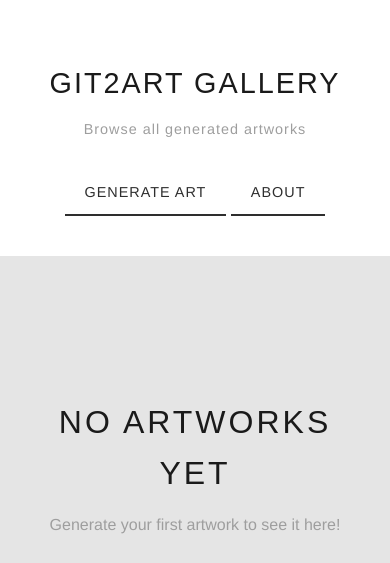
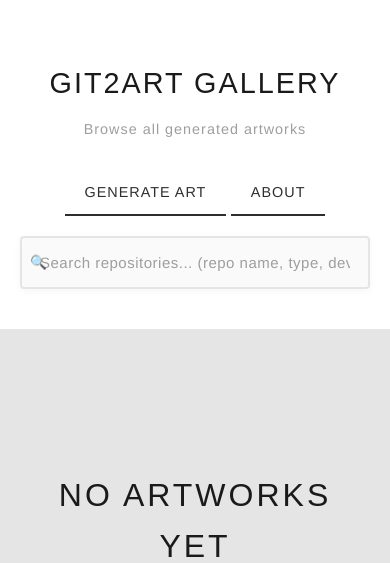
Before and after one commit to RobertSvebeck/Git2Art, a Flask app: page /gallery in a window 390 px wide. Shown: the top 563 px of the page. Run offline with Flask 3, Linux system fonts and the light colour scheme; data that the repository does not hold is empty.

Commit message:
search ux

```diff
--- a/static/css/gallery.css
+++ b/static/css/gallery.css
@@ -20,18 +20,18 @@ main {
 /* Search container */
 .search-container {
     position: relative;
-    margin-bottom: 40px;
-    max-width: 600px;
+    margin-top: 25px;
+    max-width: 450px;
 }
 
 .search-field {
     width: 100%;
-    padding: 14px 16px 14px 42px;
-    font-size: 0.95em;
+    padding: 12px 16px 12px 40px;
+    font-size: 0.9em;
     color: var(--charcoal);
     background: var(--pure-white);
     border: 1px solid var(--warm-grey);
-    border-radius: 0;
+    border-radius: 6px;
     font-family: inherit;
     letter-spacing: 0.5px;
     transition: all 0.3s ease;
@@ -52,18 +52,18 @@ main {
 
 .search-icon {
     position: absolute;
-    left: 14px;
+    left: 12px;
     top: 50%;
     transform: translateY(-50%);
-    font-size: 0.95em;
+    font-size: 0.9em;
     color: var(--mid-grey);
     pointer-events: none;
 }
 
 .search-results-count {
-    font-size: 0.75em;
+    font-size: 0.7em;
     color: var(--mid-grey);
-    margin-top: 8px;
+    margin-top: 6px;
     letter-spacing: 0.5px;
     font-weight: 300;
 }
@@ -662,15 +662,17 @@ main {
 
     .search-container {
         max-width: 100%;
+        margin-top: 20px;
     }
 
     .search-field {
         font-size: 16px;
-        padding: 12px 14px 12px 38px;
+        padding: 10px 14px 10px 36px;
+        border-radius: 5px;
     }
 
     .search-icon {
-        left: 12px;
-        font-size: 0.9em;
+        left: 10px;
+        font-size: 0.85em;
     }
 }
```
Also changed, not shown: templates/gallery.html (+3 -4 lines).
